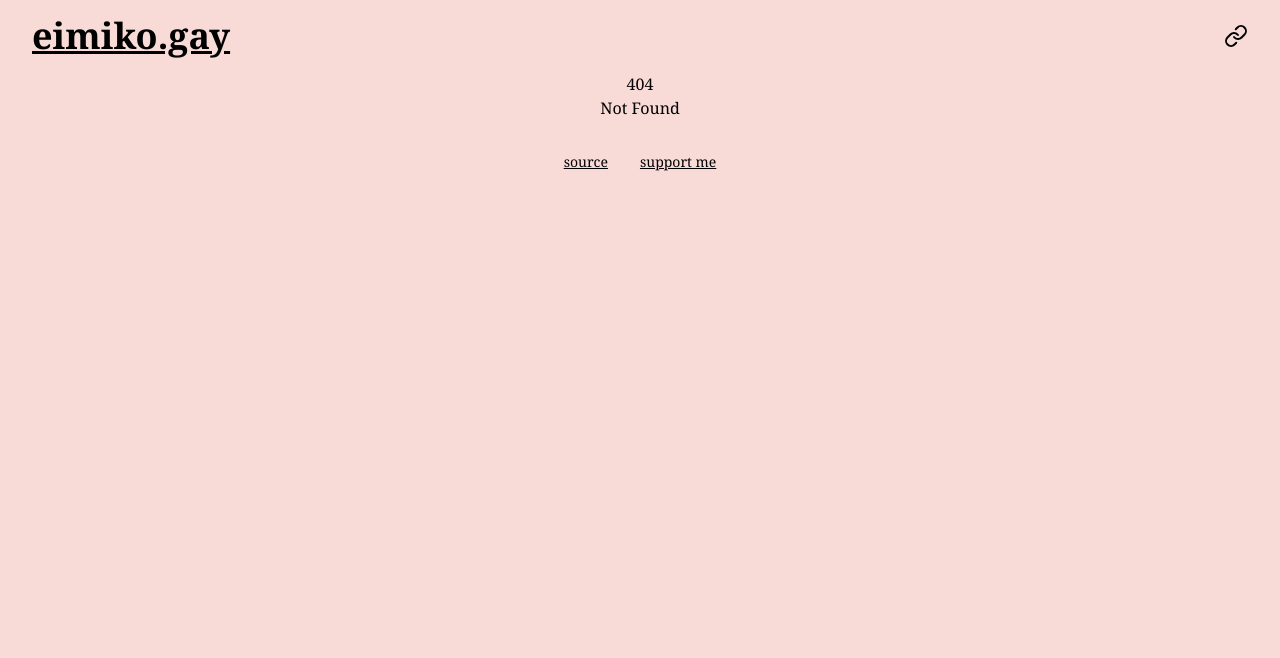
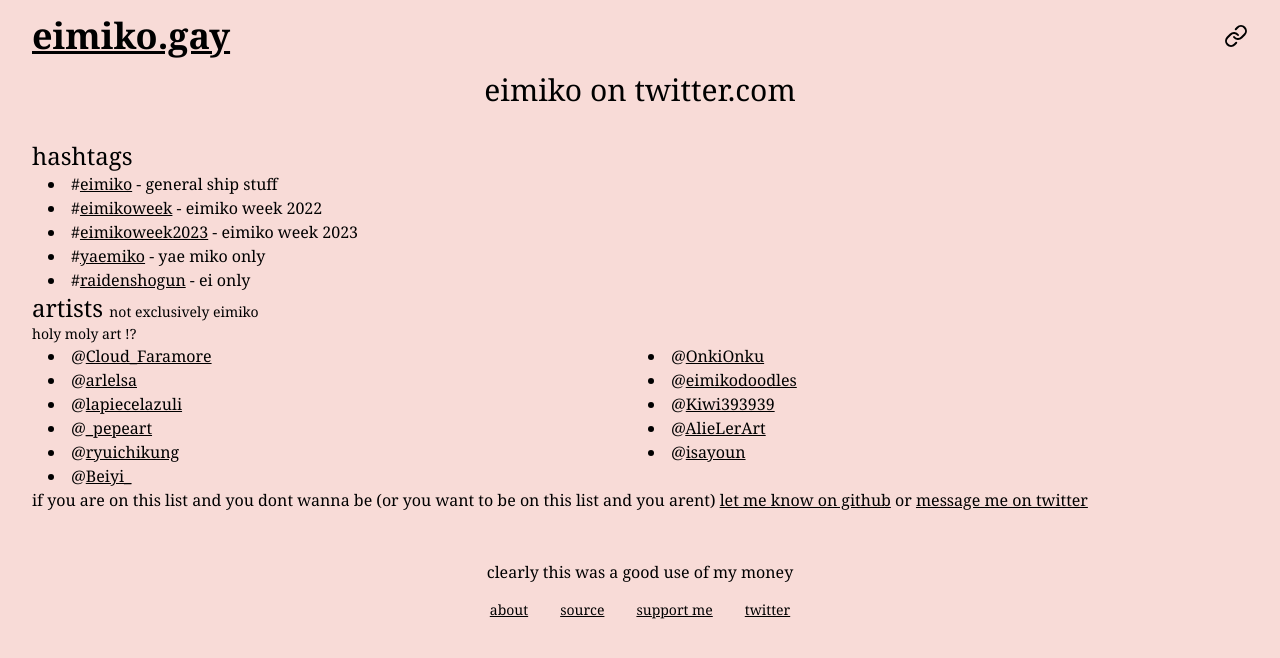
Before and after one commit to HazelTheWitch/eimiko.gay, a SvelteKit app: page /twitter in a window 1280 px wide. Before the commit this address had no page. Shown: the top 658 px of the page. Built offline with nearby package versions, Linux system fonts and the light colour scheme.

Commit message:
site stuff

```diff
--- a/src/lib/Card.svelte
+++ /dev/null
@@ -1,3 +0,0 @@
-<script lang="ts">
-
-</script>
--- a/src/lib/Eimiko.svelte
+++ /dev/null
@@ -1 +0,0 @@
-<span class="text-ei-400 bg-miko-500 rounded-l-xl px-1">ei</span><span class="text-miko-500 bg-ei-400 rounded-r-xl px-1">miko</span>
--- a/src/lib/Footer.svelte
+++ b/src/lib/Footer.svelte
@@ -1,6 +1,9 @@
-<div class="flex flex-row justify-center my-4 mx-8 text-sm self-stretch">
-    <a class="m-4" href="https://github.com/HazelTheWitch/eimiko.gay">source</a>
-    <a class="m-4" href="https://ko-fi.com/hazelthewitch">support me</a>
+<p class="mt-4">clearly this was a good use of my money</p>
+<div class="flex flex-row justify-center mb-4 mx-8 text-sm self-stretch">
+    <a class="m-4" href="/about">about</a>
+    <a class="m-4" href="https://github.com/HazelTheWitch/eimiko.gay" target="_blank" rel="noreferrer noopener">source</a>
+    <a class="m-4" href="https://ko-fi.com/hazelthewitch" target="_blank" rel="noreferrer noopener">support me</a>
+    <a class="m-4" href="https://twitter.com/liabiaisfree" target="_blank" rel="noreferrer noopener">twitter</a>
 </div>
 
 <style>
--- /dev/null
+++ b/src/lib/Handle.svelte
@@ -0,0 +1,7 @@
+<script lang="ts">
+	import Link from "./Link.svelte";
+
+    export let handle: string;
+</script>
+
+<Link prefix="@" href={`https://twitter.com/${handle}`}>{handle}</Link>
--- /dev/null
+++ b/src/lib/Link.svelte
@@ -0,0 +1,6 @@
+<script lang="ts">
+    export let prefix: string = "";
+    export let href: string;
+</script>
+
+<a {href} target="_blank" rel="noreferrer noopener">{prefix}<span class="underline"><slot /></span></a>
--- /dev/null
+++ b/src/lib/Page.svelte
@@ -0,0 +1,2 @@
+<h3 class="text-xl underline"><slot name="title" /></h3>
+<p><slot /></p>
--- a/src/routes/+page.svelte
+++ b/src/routes/+page.svelte
@@ -1,8 +1,21 @@
 <script lang="ts">
-	import Eimiko from "$lib/Eimiko.svelte";
+	import Page from "$lib/Page.svelte";
 </script>
 
-<h1 class="text-3xl font-bold">welcome to <Eimiko />.gay :3</h1>
-<h2 class="text-lg">i bought this domain for $3.17 and damn it im gonna use it!</h2>
-<img class="rounded-3xl m-4" src="/eimiko_love.png" alt="a beautiful rendition of her excellency, the almighty narukami ohosho, god of thunder and guuji yae in love">
-<p>this is a fucking mess holy shit</p>
+<h1 class="text-3xl">welcome to <strong>eimiko.gay</strong></h1>
+<p class="text-lg">i bought this domain for $3.17 and damn it im gonna use it!</p>
+<div class="flex flex-col justify-center items-center">
+    <img class="rounded-3xl m-4" src="/eimiko_love.png" alt="a beautiful rendition of her excellency, the almighty narukami ohosho, god of thunder and guuji yae in love">
+    <p class="text-xs">this is a fucking mess holy shit</p>
+
+    <h2 class="text-2xl mt-5">check out some pages :3</h2>
+
+    <ol class="self-start list-disc">
+        <li>
+            <Page>
+                <a slot="title" href="/twitter">eimiko on twitter</a>
+                twitter lesbians
+            </Page>
+        </li>
+    </ol>
+</div>
--- /dev/null
+++ b/src/routes/about/+page.svelte
@@ -0,0 +1,6 @@
+<div class="w-1/2">
+    <h1 class="text-3xl">what the fuck is this?</h1>
+    <p class="my-2">i dont know, like i just saw the domain was available and kinda impulse bought. it was 3 dollars but its gonna be like 50 next year so this might not live too long, but for now im chilling. i dont know if im ever gonna share this to people so if youre seeing this either i lied or you just got lucky. if you have suggestions about what to put here please by all means <a class="underline" href="https://github.com/HazelTheWitch/eimiko.gay/issues/new?assignees=HazelTheWitch" target="_blank" rel="noreferrer noopener">let me know</a>.</p>
+    <p class="my-2">i really would like to make this into a site that people would use, but my front end skills are nonexistant. if you wanna make this look good feel free to <a class="underline" href="https://github.com/HazelTheWitch/eimiko.gay/pulls" target="_blank" rel="noreferrer noopener">make a pull request</a> or if you have a suggestion just <a class="underline" href="https://github.com/HazelTheWitch/eimiko.gay/issues/new?assignees=HazelTheWitch" target="_blank" rel="noreferrer noopener">make an issue</a> id be more than happy to put in some work and make it happen.</p>
+    <p class="my-2">god i love women</p>
+</div>
--- /dev/null
+++ b/src/routes/twitter/+page.svelte
@@ -0,0 +1,35 @@
+<script lang="ts">
+	import Handle from "$lib/Handle.svelte";
+	import Link from "$lib/Link.svelte";
+</script>
+
+<h1 class="text-3xl">eimiko on twitter.com</h1>
+<div class="w-full">
+    <div class="self-start m-8">
+        <h2 class="text-2xl">hashtags</h2>
+        <ul class="list-disc list-inside ml-4">
+            <li><Link prefix="#" href="https://twitter.com/search?q=%23eimiko">eimiko</Link> - general ship stuff</li>
+            <li><Link prefix="#" href="https://twitter.com/search?q=%23eimikoweek">eimikoweek</Link> - eimiko week 2022</li>
+            <li><Link prefix="#" href="https://twitter.com/search?q=%23eimikoweek2023">eimikoweek2023</Link> - eimiko week 2023</li>
+            <li><Link prefix="#" href="https://twitter.com/search?q=%23yaemiko">yaemiko</Link> - yae miko only</li>
+            <li><Link prefix="#" href="https://twitter.com/search?q=%23raidenshogun">raidenshogun</Link> - ei only</li>
+        </ul>
+
+        <h2 class="text-2xl">artists <span class="text-sm">not exclusively eimiko</span></h2>
+        <p class="text-sm">holy moly art !?</p>
+        <ul class="list-disc list-inside ml-4 grid grid-cols-1 md:grid-cols-2">
+            <li><Handle handle="Cloud_Faramore" /></li>
+            <li><Handle handle="OnkiOnku" /></li>
+            <li><Handle handle="arlelsa" /></li>
+            <li><Handle handle="eimikodoodles" /></li>
+            <li><Handle handle="lapiecelazuli" /></li>
+            <li><Handle handle="Kiwi393939" /></li>
+            <li><Handle handle="_pepeart" /></li>
+            <li><Handle handle="AlieLerArt" /></li>
+            <li><Handle handle="ryuichikung" /></li>
+            <li><Handle handle="isayoun" /></li>
+            <li><Handle handle="Beiyi_" /></li>
+        </ul>
+        <p>if you are on this list and you dont wanna be (or you want to be on this list and you arent) <a class="underline" href="https://github.com/HazelTheWitch/eimiko.gay/issues/new?assignees=HazelTheWitch&labels=&projects=&template=handle-add-remove-request.md&title=%5BAdd%2FRemove%5D" target="_blank" rel="noreferrer noopener">let me know on github</a> or <a class="underline" href="https://twitter.com/liabiaisfree" target="_blank" rel="noreferrer noopener">message me on twitter</a></p>
+    </div>
+</div>
```
